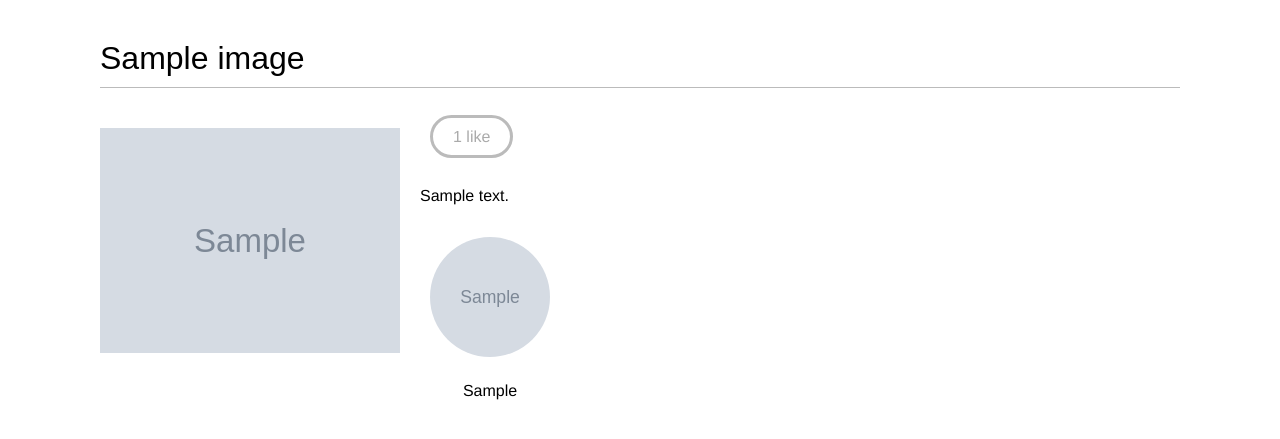
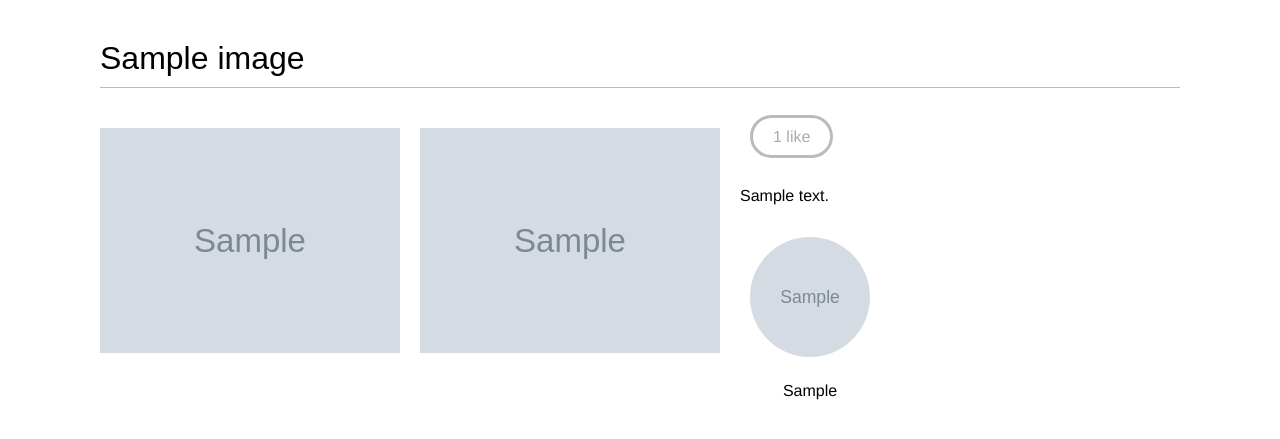
Before and after one commit to MahdiHedayati01/socialite, a Django app: a page that uses bookmarks/images/templates/images/image/detail.html in a window 1280 px wide. Shown: the part 47-486 px from the top of the page. Run offline with Django 5.2, Linux system fonts and the light colour scheme; tables that the repository leaves empty hold one stand-in row (values such as "Sample post"); grey boxes marked "Sample" are stand-in pictures; some libraries are stand-ins or nearby versions; some web fonts are replaced.

Commit message:
Creating image thumbnails using easy-thumbnails

```diff
--- a/bookmarks/bookmarks/settings.py
+++ b/bookmarks/bookmarks/settings.py
@@ -42,6 +42,7 @@ INSTALLED_APPS = [
     'django.contrib.staticfiles',
     'django_extensions',
     'social_django',
+    'easy_thumbnails',
 ]
 
 MIDDLEWARE = [
--- a/bookmarks/images/templates/images/image/detail.html
+++ b/bookmarks/images/templates/images/image/detail.html
@@ -3,6 +3,10 @@
 {% block title %}{{ image.title }}{% endblock %}
 {% block content %}
     <h1>{{ image.title }}</h1>
+    {% load thumbnail %}
+    <a href="{{ image.image.url }}">
+       <img src="{% thumbnail image.image 300*0 %}" class="image-detail">
+    </a>
     <img src="{{ image.image.url }}" class="image-detail">
     {% with total_likes=image.users_like.count %}
       <div class="image-info">
```
